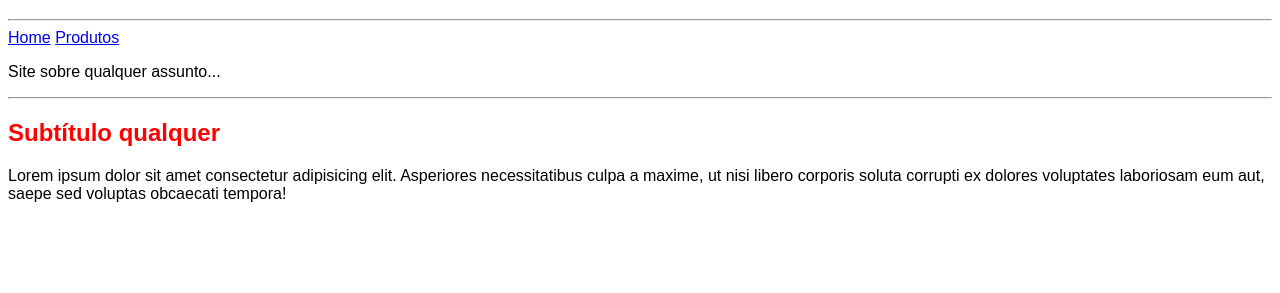
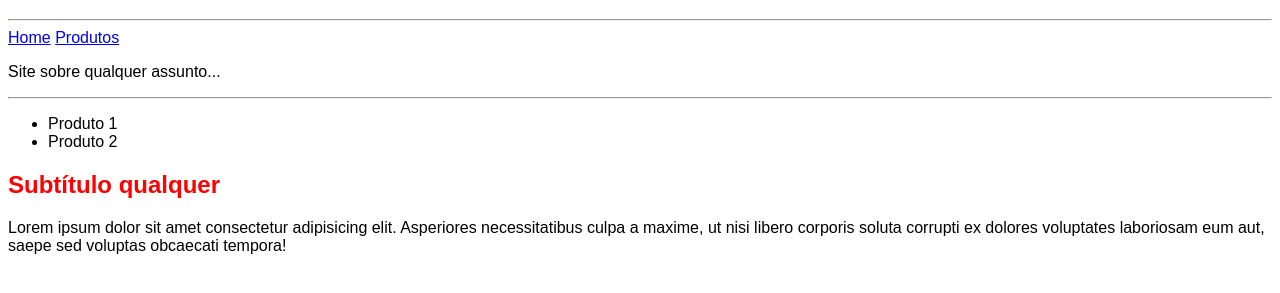
Before and after one commit to nunesdepedro/projeto-site, a plain HTML site: page index.html in a window 1280 px wide. Shown: the part 61-354 px from the top of the page. Drawn offline with Linux system fonts and the light colour scheme.

Commit message:
add goods list

```diff
--- a/index.html
+++ b/index.html
@@ -18,6 +18,12 @@
 
     <p>Site sobre qualquer assunto...</p>
     <hr>
+
+    <ul>
+        <li>Produto 1</li>
+        <li>Produto 2</li>
+    </ul>
+
     <h2>Subtítulo qualquer</h2>
     <p>Lorem ipsum dolor sit amet consectetur adipisicing elit. Asperiores necessitatibus culpa a maxime, ut nisi libero corporis soluta corrupti ex dolores voluptates laboriosam eum aut, saepe sed voluptas obcaecati tempora!</p>
 
```
